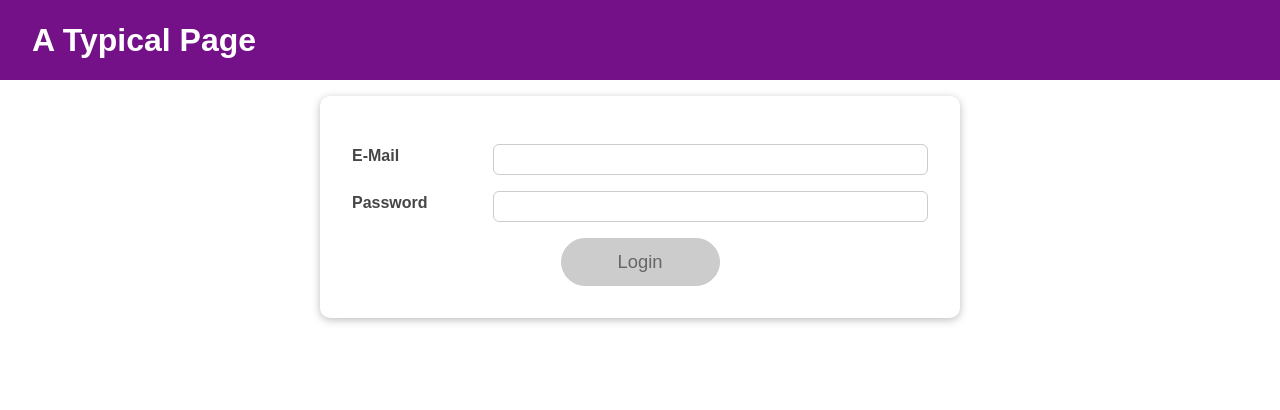
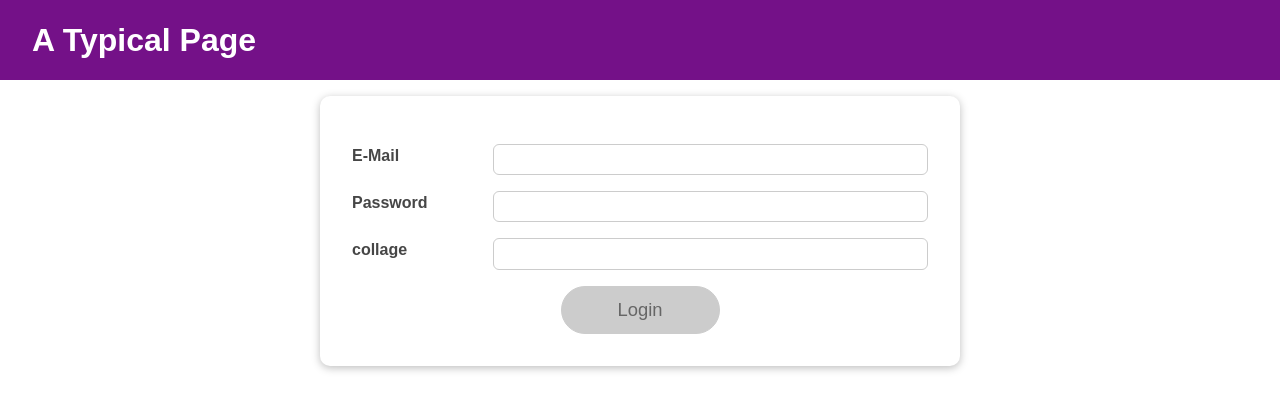
Before and after one commit to Drcodepro/Sharpner_logIn_logOut, a React (Create React App) app in the folder sharpner_login_logout/: page / in a window 1280 px wide. Shown: the top 410 px of the page. Built offline with nearby package versions, Linux system fonts and the light colour scheme.

Commit message:
collage input field is added .

```diff
--- a/sharpner_login_logout/src/App.js
+++ b/sharpner_login_logout/src/App.js
@@ -7,7 +7,7 @@ import MainHeader from './components/MainHeader/MainHeader';
 function App() {
   const [isLoggedIn, setIsLoggedIn] = useState(false);
 
-  const loginHandler = (email, password) => {
+  const loginHandler = (email, password,collage) => {
     // We should of course check email and password
     // But it's just a dummy/ demo anyways
     setIsLoggedIn(true);
--- a/sharpner_login_logout/src/components/Login/Login.js
+++ b/sharpner_login_logout/src/components/Login/Login.js
@@ -9,21 +9,29 @@ const Login = (props) => {
   const [emailIsValid, setEmailIsValid] = useState();
   const [enteredPassword, setEnteredPassword] = useState('');
   const [passwordIsValid, setPasswordIsValid] = useState();
+  const [enteredCollage, setEnteredCollage] = useState('');
+  const [collageIsValid, setCollageIsValid] = useState();
+
   const [formIsValid, setFormIsValid] = useState(false);
 
   const emailChangeHandler = (event) => {
     setEnteredEmail(event.target.value);
-
     setFormIsValid(
-      event.target.value.includes('@') && enteredPassword.trim().length > 6
+      event.target.value.includes('@') && enteredPassword.trim().length > 6 && enteredCollage.trim().length > 3
     );
   };
 
   const passwordChangeHandler = (event) => {
     setEnteredPassword(event.target.value);
+    setFormIsValid(
+      event.target.value.trim().length > 6 && enteredEmail.includes('@') && enteredCollage.trim().length > 3
+    );
+  };
 
+  const collageChangeHandler = (event) => {
+    setEnteredCollage(event.target.value);
     setFormIsValid(
-      event.target.value.trim().length > 6 && enteredEmail.includes('@')
+      event.target.value.trim().length > 3 && enteredEmail.includes('@') && enteredPassword.trim().length > 6
     );
   };
 
@@ -35,10 +43,15 @@ const Login = (props) => {
     setPasswordIsValid(enteredPassword.trim().length > 6);
   };
 
+  const validateCollageHandler = () => {
+    setCollageIsValid(enteredCollage.trim().length > 3);
+  };
+
   const submitHandler = (event) => {
     event.preventDefault();
-    props.onLogin(enteredEmail, enteredPassword);
+    props.onLogin(enteredEmail, enteredPassword,enteredCollage);
   };
+
 
   return (
     <Card className={classes.login}>
@@ -47,7 +60,7 @@ const Login = (props) => {
           className={`${classes.control} ${
             emailIsValid === false ? classes.invalid : ''
           }`}
-        >
+         >
           <label htmlFor="email">E-Mail</label>
           <input
             type="email"
@@ -61,7 +74,7 @@ const Login = (props) => {
           className={`${classes.control} ${
             passwordIsValid === false ? classes.invalid : ''
           }`}
-        >
+          >
           <label htmlFor="password">Password</label>
           <input
             type="password"
@@ -69,6 +82,20 @@ const Login = (props) => {
             value={enteredPassword}
             onChange={passwordChangeHandler}
             onBlur={validatePasswordHandler}
+          />
+        </div>
+        <div
+          className={`${classes.control} ${
+            collageIsValid === false ? classes.invalid : ''
+          }`}
+        >
+          <label htmlFor="collage">collage</label>
+          <input
+            type="text"
+            id="collage"
+            value={enteredCollage}
+            onChange={collageChangeHandler}
+            onBlur={validateCollageHandler}
           />
         </div>
         <div className={classes.actions}>
```
